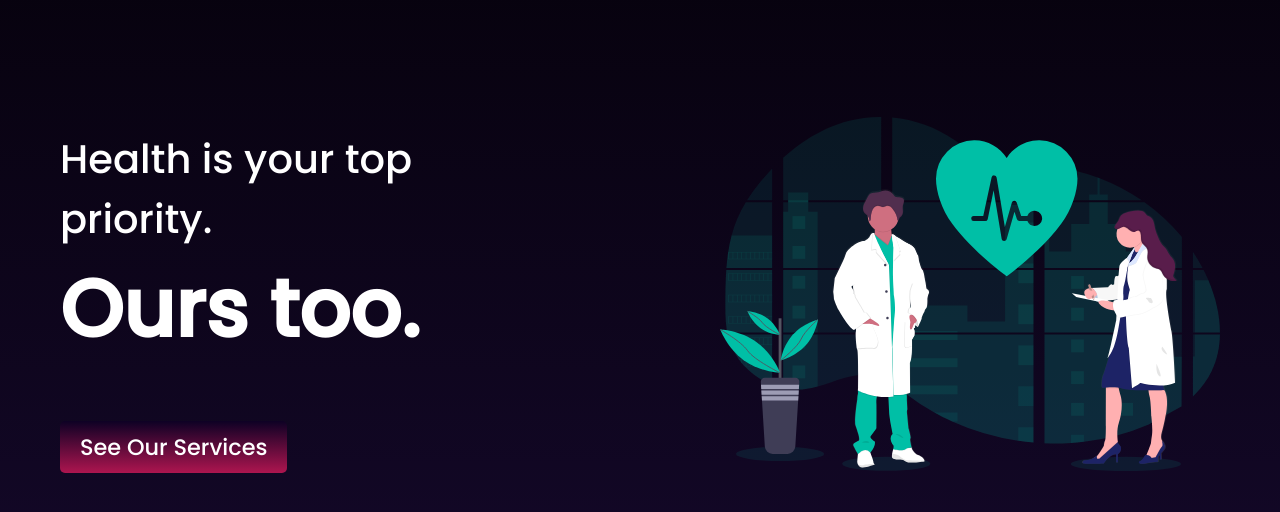
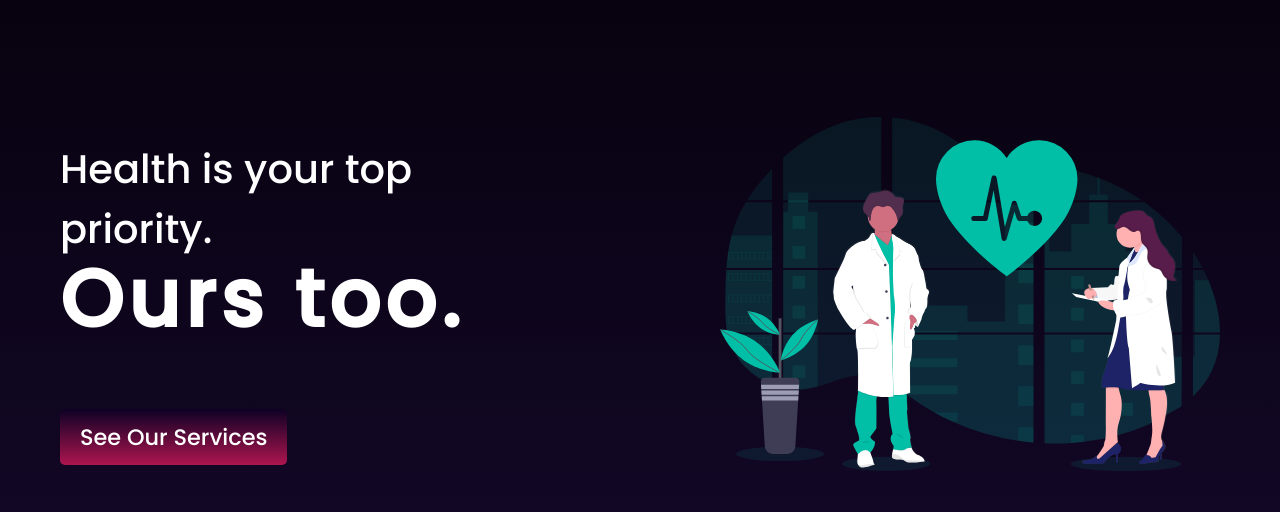
Before and after one commit to onakoyakayode/Landing-Page1, a plain HTML site: page index.html in a window 1280 px wide. Shown: the part 116-628 px from the top of the page. Drawn offline with Linux system fonts and the light colour scheme.

Commit message:
update css

```diff
--- a/style.css
+++ b/style.css
@@ -47,7 +47,8 @@
 
 .navlist ul li a:hover {
     color: #fff;
-    background: #ad154f;
+    background: transparent;
+    text-decoration: underline 5px #ad154f double;
     font-size: 1.1rem;
     transition: 2s;
 }
@@ -61,7 +62,7 @@
 .section1 {
     padding-block-start: 15vh;
     display: flex;
-    gap: 10rem;
+    gap: 11rem;
     align-items: center;
 }
 
@@ -76,11 +77,13 @@
     display: block;
     font-size: 5rem;
     font-weight: 600;
+    margin-block-start: -20px;
     margin-block-end: 8vh;
+    letter-spacing: 5px;
 }
 
 .service {
-    padding: 10px 20px;
+    padding: 12px 20px;
     background: linear-gradient(#0d0025e1, #ad154f);
     color: #fff;
     text-decoration: none;
```
